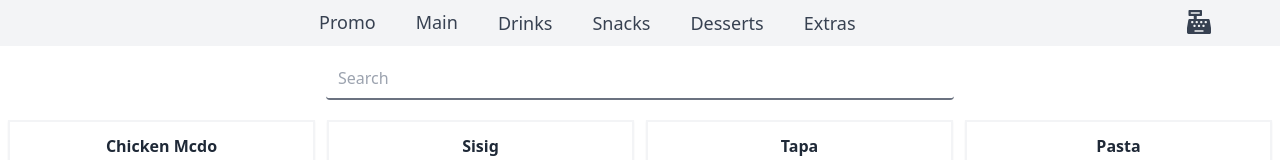
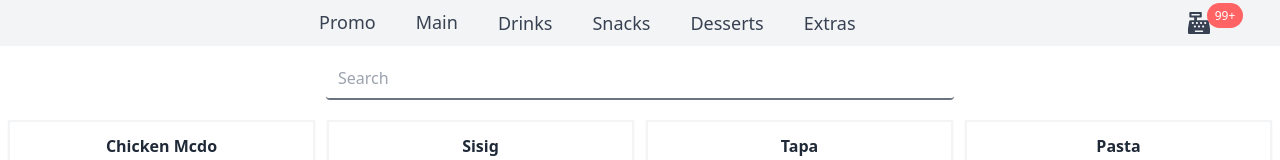
Before and after one commit to hannalalia/pos-frontend, a React (Create React App) app: page / in a window 1280 px wide. Shown: the top 160 px of the page. Built offline with nearby package versions, Linux system fonts and the light colour scheme.

Commit message:
create badge for item count

```diff
--- a/src/components/Navbar.js
+++ b/src/components/Navbar.js
@@ -8,11 +8,11 @@ function Navbar() {
     const [collapseMenu,setCollapseMenu] = useState(false);
     const [showSidebar, setShowSidebar] = useState(false);
     const [showCheckoutText, setShowCheckoutText] = useState(false);
-
+    const [showBadge, setShowBadge] = useState(false);
+    const count = 100;
     function handleMenu(){
         setCollapseMenu(!collapseMenu);
     }
-
     //hide links on menu click
     useEffect(() => {
         return () => {
@@ -37,8 +37,10 @@ function Navbar() {
                 var sm = window.matchMedia("(min-width: 1024px)")
                     if(sm.matches){
                         setShowCheckoutText(false)
+                        setShowBadge(true)
                     }else{
                         setShowCheckoutText(true)
+                        setShowBadge(false)
                     }
             })
         }
@@ -62,7 +64,14 @@ function Navbar() {
                     { showCheckoutText?(<li><a ref={checkoutBtn} href="/checkout" className="link">Checkout</a></li>):""}
                 </ul>
                   {/* checkout icon button*/}
-                <button onClick={()=>setShowSidebar(true)} className="hidden lg:inline-block link lg:col-span-1"><FaCashRegister className="text-2xl"></FaCashRegister></button>
+                <div className="hidden lg:block">
+                <button onClick={()=>setShowSidebar(true)}><FaCashRegister className="text-2xl hidden lg:inline link lg:col-span-1"></FaCashRegister></button>
+                {count>0 ?
+                    count<=99 ?<span className="hidden lg:inline text-xs bg-primary rounded-full px-2 py-1 h-1 w-2 align-top -ml-6 text-white">{count}</span>:<span className="hidden lg:inline text-xs bg-primary rounded-full px-2 py-1 h-1 w-2 align-top -ml-6 text-white">99+</span>
+                    :''
+                }
+                </div>
+
             </nav>
 
             {/* Checkout sidebar nav*/}
```
